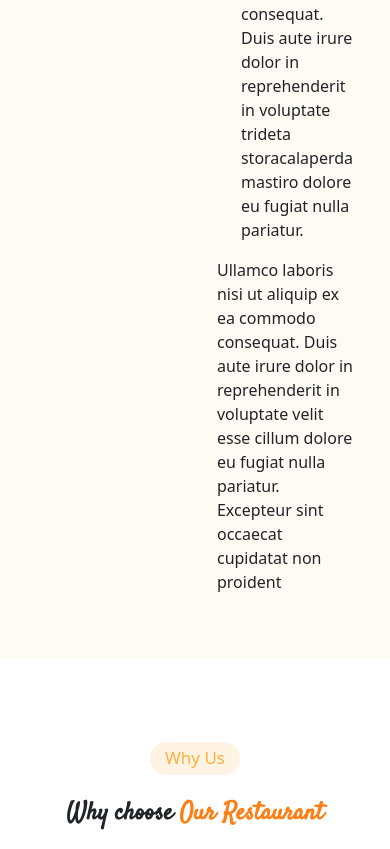
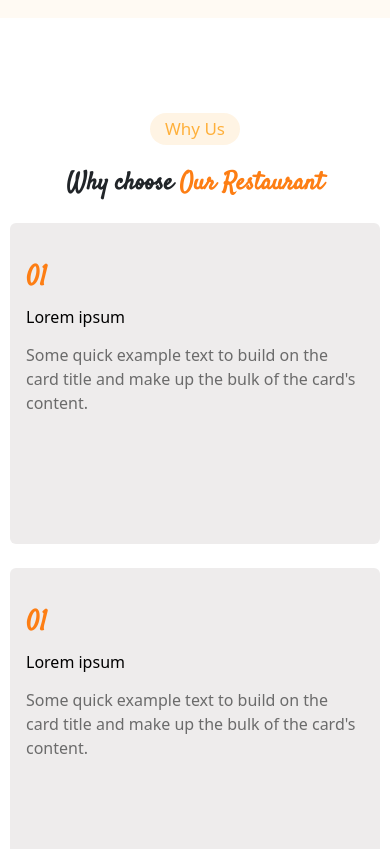
Before and after one commit to Azaalam-Imad/projet-final1, a website: page index.html in a window 390 px wide. Shown: the part 1749-2598 px from the top of the page. Drawn offline with nearby package versions, Linux system fonts and the light colour scheme.

Commit message:
responsiv section 2

```diff
--- a/index.html
+++ b/index.html
@@ -144,12 +144,12 @@
       class="h-section1 d-flex align-items-center justify-content-center"
     >
       <div
-        class="child-h-section2 d-flex align-items-center justify-content-center p-5 gap-4"
+        class="child-h-section2 d-flex align-items-center justify-content-center p-5 gap-4 "
       >
         <div class="img-section1">
           <img src="./public/images/about.jpg" alt="" />
         </div>
-        <div class="w-50">
+        <div class="w-50 desc-section1">
           <h3>
             Voluptatem dignissimos provident quasi corporis voluptates sit
             assumenda.
@@ -187,7 +187,7 @@
     <section class="why-us d-flex flex-column align-items-center gap-3">
       <h4>Why Us</h4>
       <h2>Why choose <span>Our Restaurant</span></h2>
-      <div class="d-flex gap-4">
+      <div class="d-flex gap-4 cont-section2">
         <div class="card pt-4 card-section2">
           <div class="card-body d-flex flex-column gap-2">
             <h1>01</h1>
--- a/src/sass/modules/section/_section1.sass
+++ b/src/sass/modules/section/_section1.sass
@@ -8,3 +8,12 @@
 
 .bi-check2-all
     color: #fd7e14
+@media   ( max-width: 425px  )
+    .child-h-section2
+        flex-direction:  column
+        padding: 5px !important
+        .img-section1
+            img
+                width: 100% !important
+        .desc-section1
+            width: 100% !important
--- a/src/sass/modules/section/_section2.sass
+++ b/src/sass/modules/section/_section2.sass
@@ -28,3 +28,10 @@
                 color: white
             h6
                 color: white !important
+    @media   ( max-width: 425px )
+        .cont-section2
+            flex-direction: column
+            .card-section2
+                width: 100% !important
+        .why-us
+            padding: 10px
```
Also changed, not shown: public/css/app.css, 1 other file.
